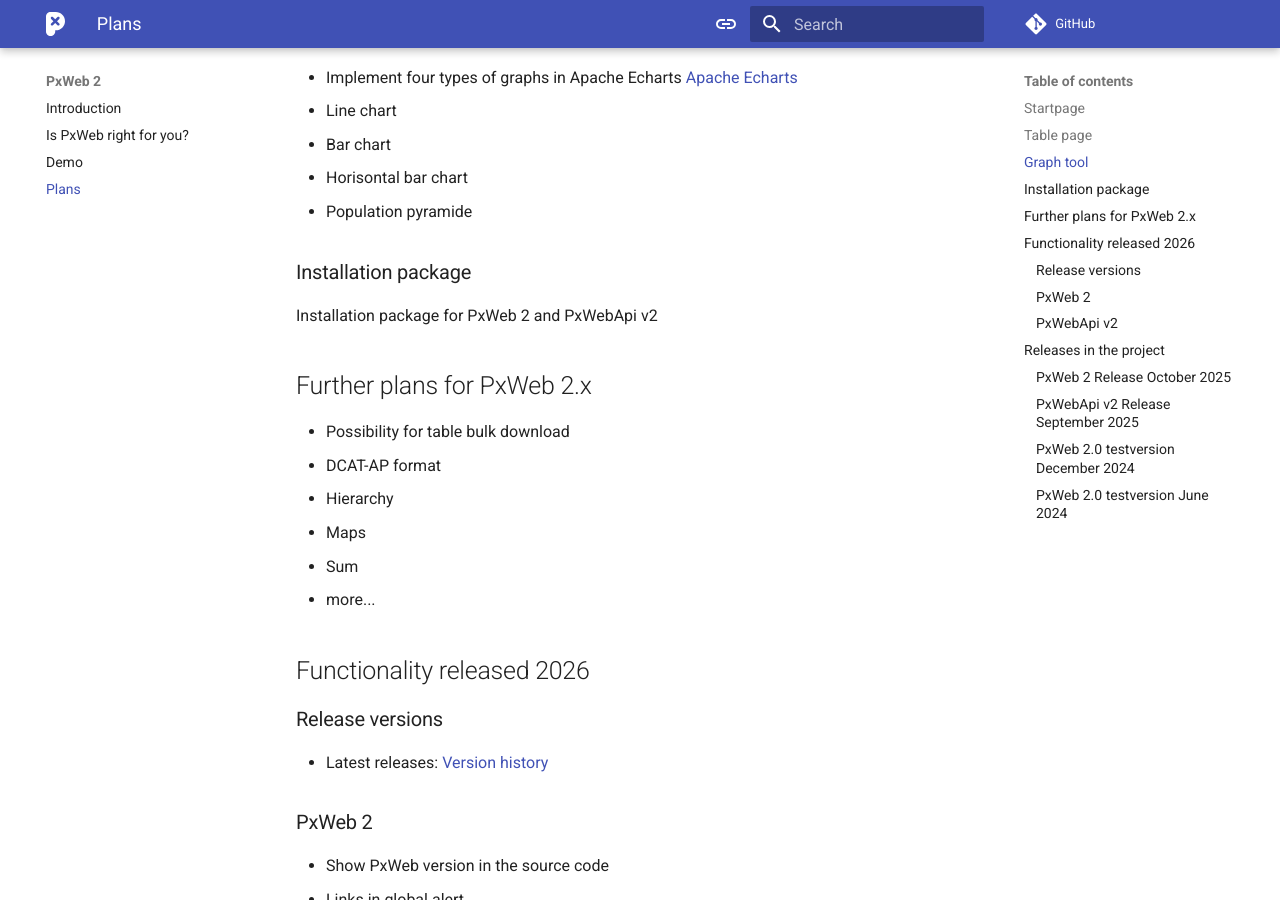
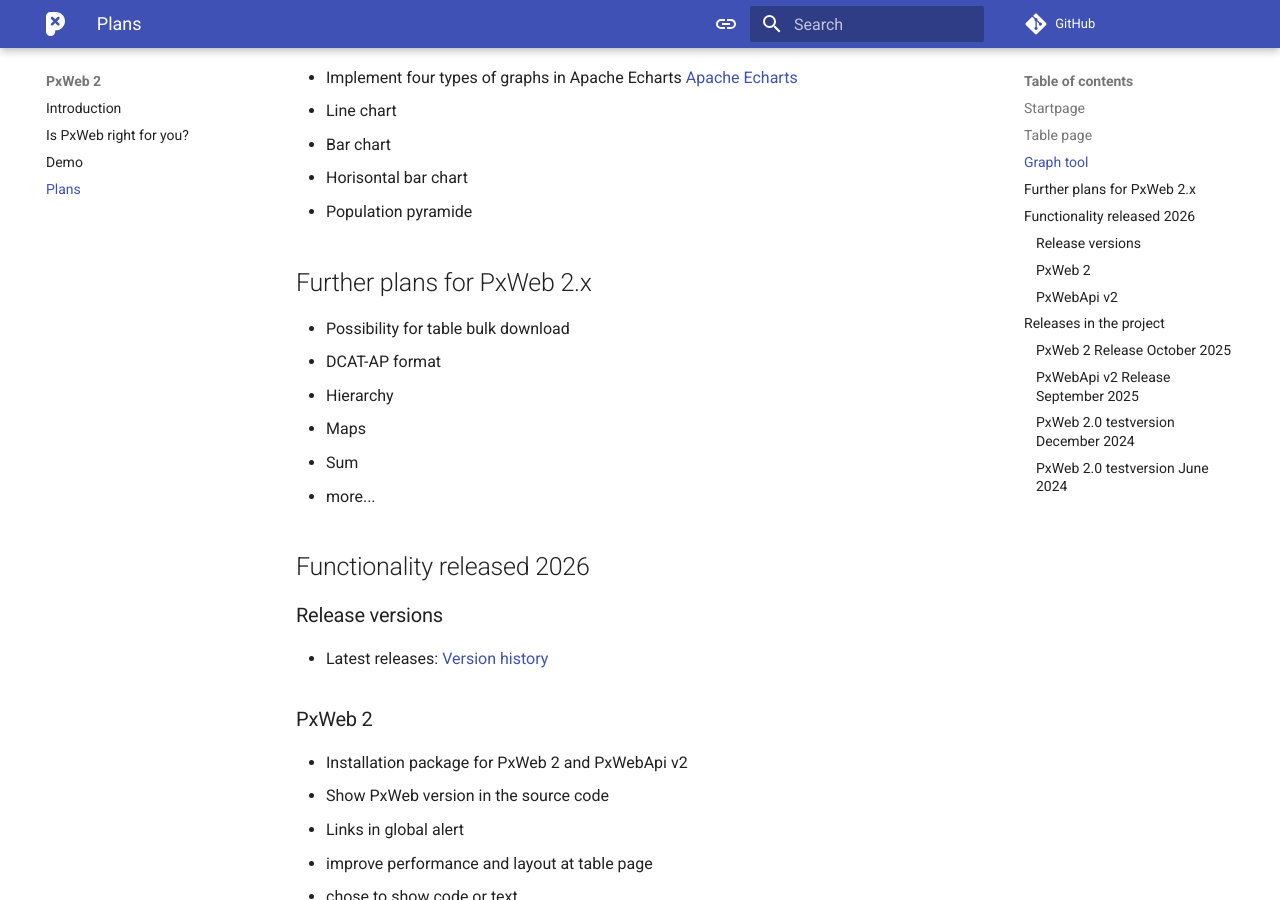
Before and after one commit to PxTools/pxtools.github.io, an MkDocs documentation site: the page built from docs/PxWeb2/project/plans.md, in a window 1280 px wide and 900 px high, scrolled down 912 px. Built offline with MkDocs 1.6.1 and Material for MkDocs 9.7.7, drawn with Linux system fonts in a browser that asks for light colours; comment, search, counter and statistics services are not loaded.

Commit message:
Refactor installation package information in plans.md
Removed the installation package section and moved it to the PxWeb 2 section.

```diff
--- a/docs/PxWeb2/project/plans.md
+++ b/docs/PxWeb2/project/plans.md
@@ -28,9 +28,6 @@
   - Horisontal bar chart
   - Population pyramide
 
-### Installation package
-Installation package for PxWeb 2 and PxWebApi v2
-
 ## Further plans for PxWeb 2.x
 - Possibility for table bulk download
 - DCAT-AP format
```
Also changed, not shown: other parts of docs/PxWeb2/project/plans.md (+1 -0 lines).
